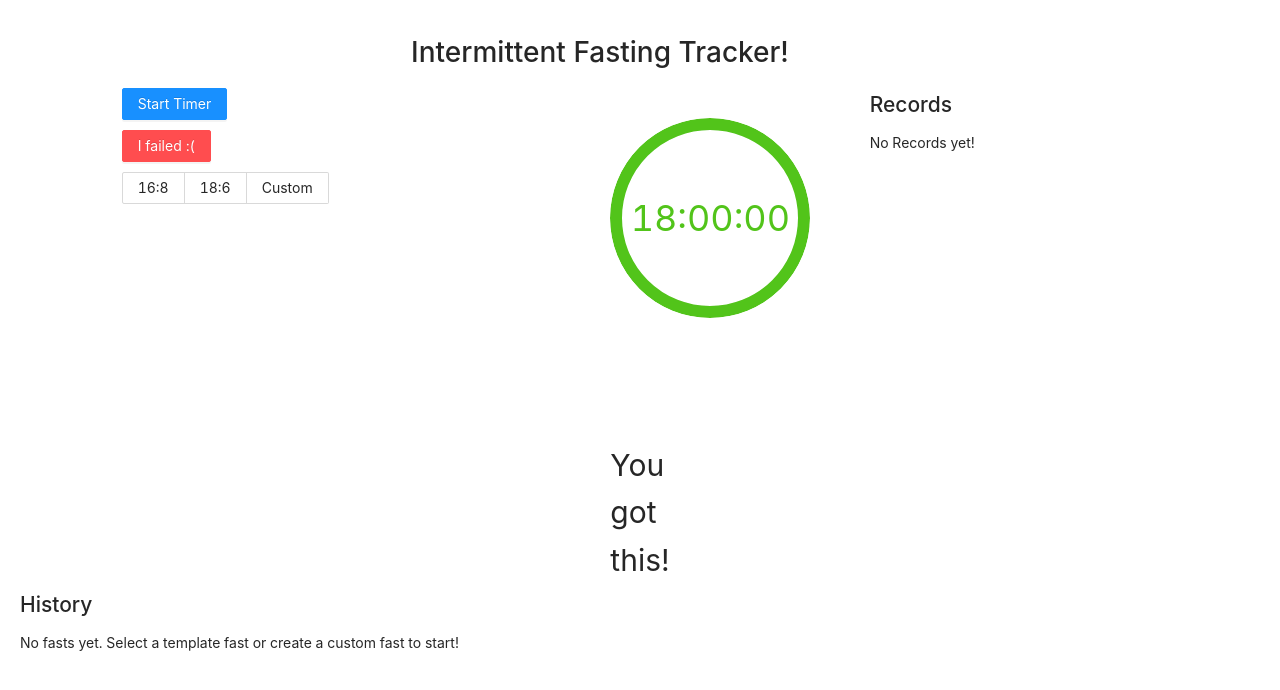
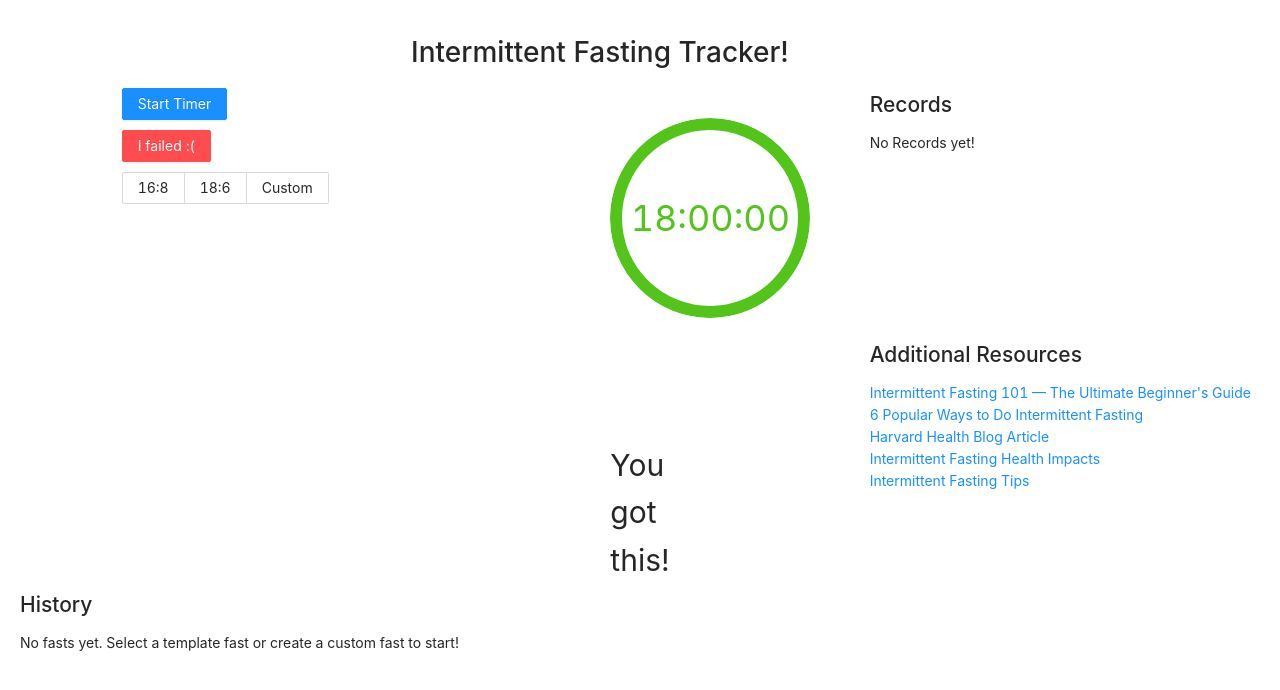
Before and after one commit to colemanjenkins/intermittent-fasting-timer, a React (Create React App) app: page / in a window 1280 px wide. Shown: the top 690 px of the page. Built offline with nearby package versions, Linux system fonts and the light colour scheme.

Commit message:
create resource page

```diff
--- a/src/App.css
+++ b/src/App.css
@@ -6,9 +6,11 @@
 .grid {
   display: grid;
   height: 1000px;
-  grid-template: 500px 500px / 1fr 1fr 1fr;
+  grid-template: 250px 250px 250px 250px / 1fr 1fr 1fr;
   grid-template-areas: "controls timer rightUpper"
-                        "history history history";
+                       "controls timer resources"
+                       "history history history"
+                       "history history history";
 }
 
 .App{
--- a/src/App.js
+++ b/src/App.js
@@ -3,6 +3,7 @@ import { PageHeader } from 'antd';
 
 import './App.css';
 import Timer from './Components/Timer.js';
+import Resources from './Components/Resources.js'
 import History from './Components/History.js';
 import Records from './Components/Records.js';
 import TimerControls from './Components/TimerControls.js';
@@ -146,6 +147,7 @@ class App extends Component {
           <Records
             fasts={this.state.fasts}
             parseTime={this.parseTime} />
+          <Resources />
         </div>
 
       </div>
--- /dev/null
+++ b/src/Components/Resources.css
@@ -0,0 +1,7 @@
+.resources {
+    grid-area: resources;
+}
+
+.list {
+    list-style: none;
+}
--- /dev/null
+++ b/src/Components/Resources.js
@@ -0,0 +1,31 @@
+import React from 'react';
+
+import './Resources.css';
+
+const Resources = () => {
+    return (
+        <div className="resources">
+            <h2>Additional Resources</h2>
+            <a target="_blank" href="https://www.healthline.com/nutrition/intermittent-fasting-guide">
+                Intermittent Fasting 101 — The Ultimate Beginner's Guide
+                </a>
+            <div>{" "}</div>
+            <a target="_blank" href="https://www.healthline.com/nutrition/6-ways-to-do-intermittent-fasting">
+                6 Popular Ways to Do Intermittent Fasting
+                </a>
+            <div>{" "}</div>
+            <a target="_blank" href="https://www.health.harvard.edu/blog/intermittent-fasting-surprising-update-2018062914156">
+                Harvard Health Blog Article
+                </a>
+            <div>{" "}</div>
+            <a target="_blank" href="https://www.webmd.com/diet/news/20191226/intermittent-fasting-diet-could-boost-your-health#1">
+                Intermittent Fasting Health Impacts
+                </a>
+            <div>{" "}</div>
+            <a target="_blank" href="https://www.medicalnewstoday.com/articles/327398">
+                Intermittent Fasting Tips
+                </a>
+        </div>
+    )
+}
+export default Resources;
```
